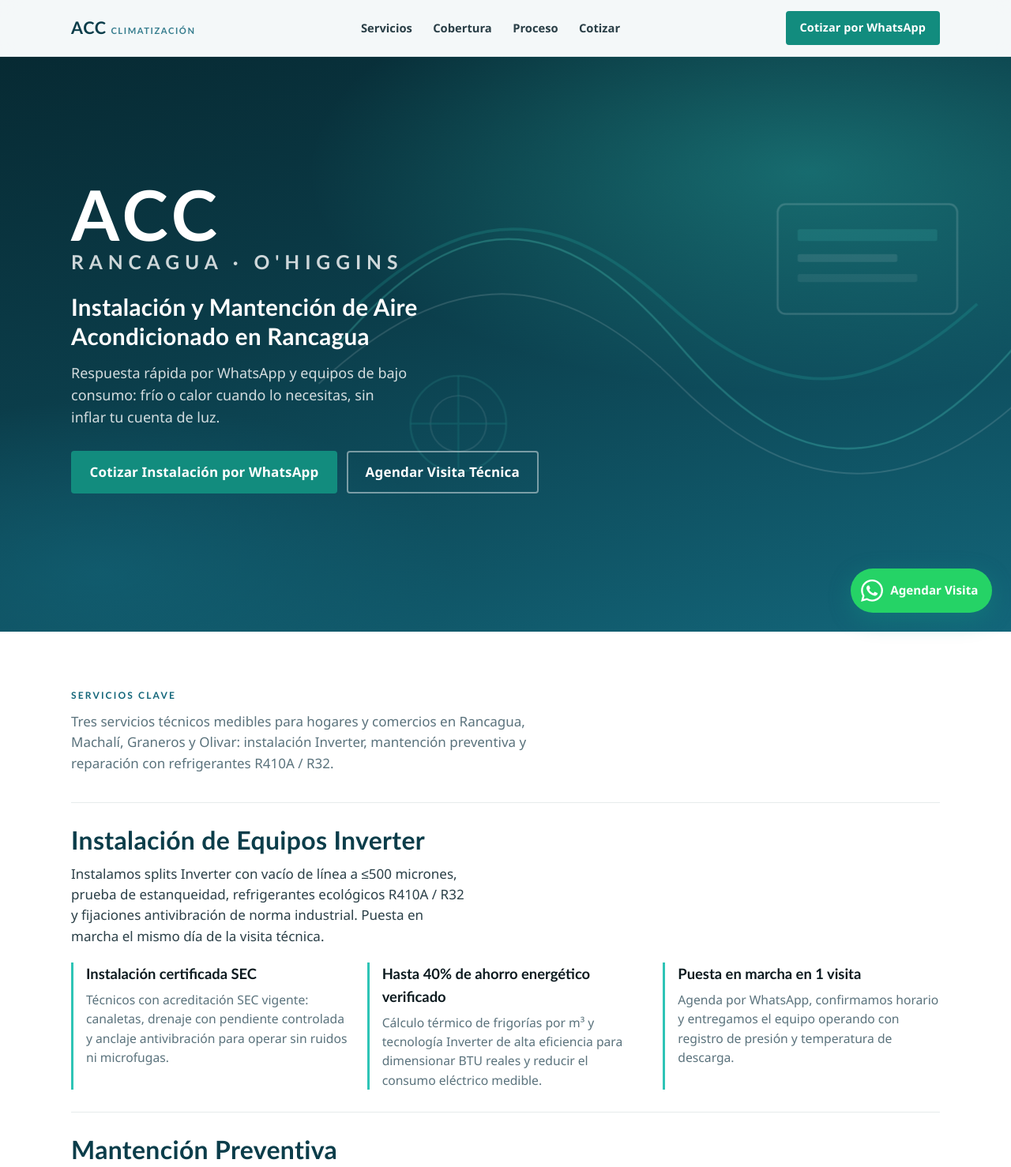
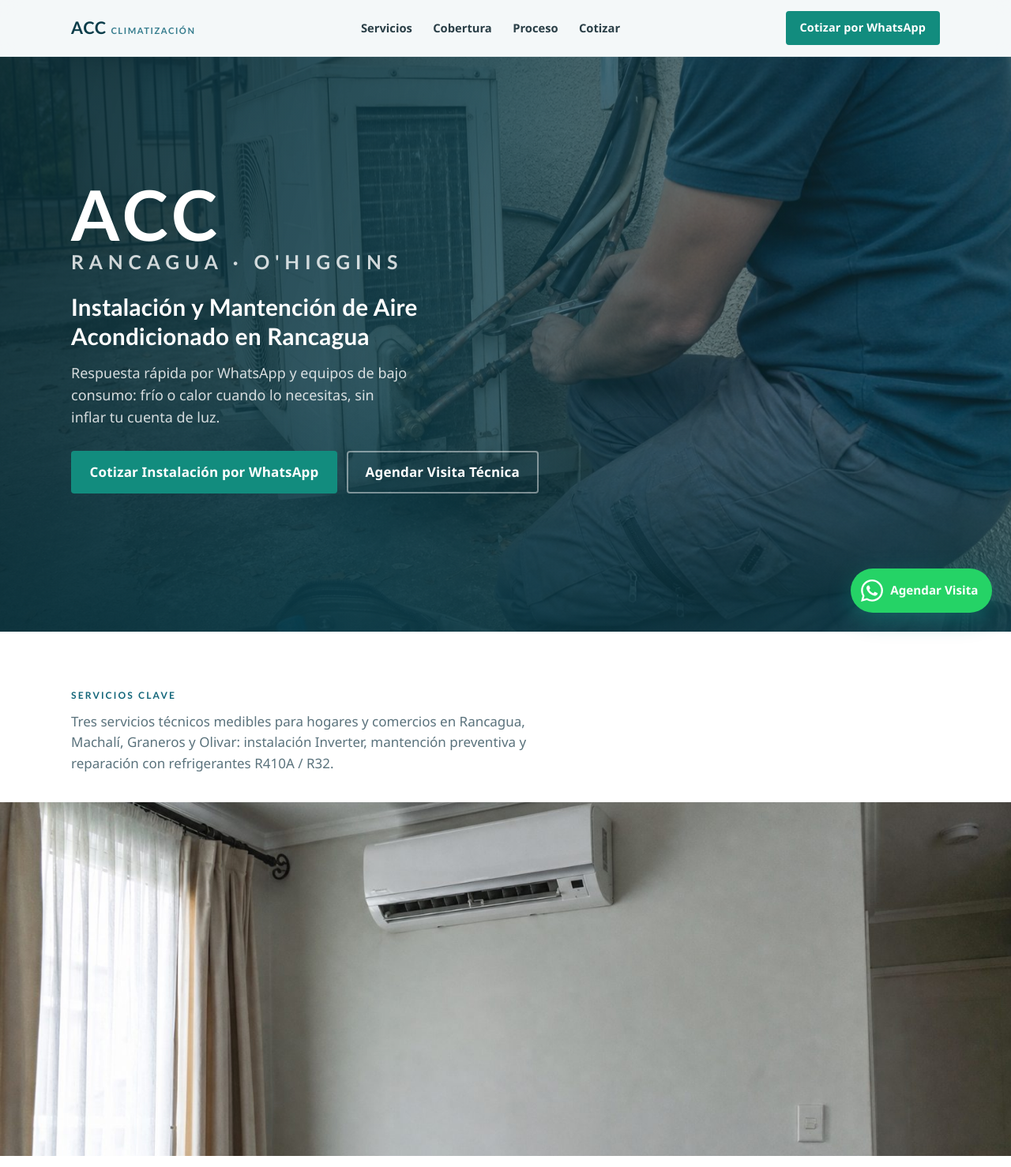
Before and after one commit to zerobitcl/accrancagua, a plain HTML site: page index.html in a window 1280 px wide. Shown: the top 1478 px of the page at 79% size. Drawn offline with Linux system fonts and the light colour scheme.

Commit message:
feat: enhance hero and services visuals in index.html, adding preload for hero image and improving layout and animations for better user experience

```diff
--- a/index.html
+++ b/index.html
@@ -15,6 +15,7 @@
   <link rel="icon" href="/favicon.ico" sizes="any">
   <link rel="icon" type="image/png" href="/favicon-32.png" sizes="32x32">
   <link rel="apple-touch-icon" href="/favicon-32.png">
+  <link rel="preload" as="image" href="/images/hero-instalacion-exterior.jpg" fetchpriority="high">
   <link rel="alternate" type="text/plain" title="LLMs.txt" href="https://www.celius.cl/llms.txt">
   <meta property="og:type" content="website">
   <meta property="og:locale" content="es_CL">
@@ -305,38 +306,35 @@
       overflow: hidden;
     }
 
-    .hero-bg {
+    .hero-visual {
       position: absolute;
       inset: 0;
       z-index: -2;
-      background:
-        radial-gradient(ellipse 90% 70% at 80% 20%, rgba(46, 196, 182, 0.35), transparent 55%),
-        radial-gradient(ellipse 70% 60% at 10% 90%, rgba(19, 102, 122, 0.55), transparent 50%),
-        linear-gradient(165deg, #072a33 0%, #0b3d4a 42%, #13667a 100%);
-    }
-
-    .hero-visual {
+      overflow: hidden;
+    }
+
+    .hero-visual img {
+      width: 100%;
+      height: 100%;
+      object-fit: cover;
+      object-position: 72% center;
+      transform: scale(1.04);
+      animation: hero-ken 22s var(--ease) infinite alternate;
+    }
+
+    .hero-bg {
       position: absolute;
       inset: 0;
       z-index: -1;
       pointer-events: none;
-      overflow: hidden;
-    }
-
-    .hero-visual svg {
-      position: absolute;
-      width: 140%;
-      max-width: none;
-      height: auto;
-      right: -20%;
-      bottom: -8%;
-      opacity: 0.22;
-      animation: drift 18s ease-in-out infinite alternate;
-    }
-
-    @keyframes drift {
-      from { transform: translate3d(0, 0, 0) scale(1); }
-      to { transform: translate3d(-4%, -2%, 0) scale(1.04); }
+      background:
+        linear-gradient(105deg, rgba(7, 42, 51, 0.92) 0%, rgba(11, 61, 74, 0.78) 42%, rgba(11, 61, 74, 0.45) 72%, rgba(19, 102, 122, 0.28) 100%),
+        linear-gradient(0deg, rgba(7, 42, 51, 0.72) 0%, transparent 42%);
+    }
+
+    @keyframes hero-ken {
+      from { transform: scale(1.04) translate3d(0, 0, 0); }
+      to { transform: scale(1.1) translate3d(-1.5%, -1%, 0); }
     }
 
     .hero-content {
@@ -447,6 +445,18 @@
     }
 
     .services { background: #fff; }
+
+    .services-visual {
+      margin: 0 0 2.75rem;
+      overflow: hidden;
+    }
+
+    .services-visual img {
+      width: 100%;
+      height: clamp(14rem, 42vw, 26rem);
+      object-fit: cover;
+      object-position: center 28%;
+    }
 
     .service-block {
       padding: 1.75rem 0;
@@ -847,11 +857,18 @@
         font-size: 1.125rem;
       }
 
-      .hero-visual svg {
-        width: 78%;
-        right: -5%;
-        bottom: 5%;
-        opacity: 0.28;
+      .hero-visual img {
+        object-position: 68% center;
+      }
+
+      .services-visual {
+        margin-left: calc(50% - 50vw);
+        margin-right: calc(50% - 50vw);
+        width: 100vw;
+      }
+
+      .services-visual img {
+        height: clamp(20rem, 36vw, 28rem);
       }
 
       .benefit-grid {
@@ -904,12 +921,16 @@
       .brand-hero,
       .hero-lead,
       .hero-actions,
-      .hero-visual svg,
+      .hero-visual img,
       .pin,
       .reveal {
         animation: none !important;
         transition: none !important;
         opacity: 1;
+        transform: none;
+      }
+
+      .hero-visual img {
         transform: none;
       }
     }
@@ -938,9 +959,9 @@
         "inLanguage": "es-CL",
         "primaryImageOfPage": {
           "@type": "ImageObject",
-          "url": "https://www.celius.cl/og-image.jpg",
-          "width": 1200,
-          "height": 630
+          "url": "https://www.celius.cl/images/hero-instalacion-exterior.jpg",
+          "width": 1536,
+          "height": 1024
         }
       },
       {
@@ -951,7 +972,11 @@
         "description": "ACC Climatización instala, mantiene y repara aire acondicionado Inverter en Rancagua, Machalí, Graneros y Olivar. Técnicos con acreditación SEC vigente, refrigerantes ecológicos R410A / R32, fijaciones antivibración de norma industrial y hasta 40% de ahorro energético verificado mediante cálculo térmico de frigorías por m³.",
         "url": "https://www.celius.cl/",
         "telephone": "+56926225041",
-        "image": "https://www.celius.cl/og-image.jpg",
+        "image": [
+          "https://www.celius.cl/images/hero-instalacion-exterior.jpg",
+          "https://www.celius.cl/images/servicios-unidad-interior.jpg",
+          "https://www.celius.cl/og-image.jpg"
+        ],
         "logo": "https://www.celius.cl/og-image.jpg",
         "priceRange": "$$",
         "currenciesAccepted": "CLP",
@@ -1130,22 +1155,17 @@
 
   <main>
     <section class="hero" aria-labelledby="hero-heading">
+      <div class="hero-visual">
+        <img
+          src="/images/hero-instalacion-exterior.jpg"
+          alt="Técnico ACC instalando unidad exterior de aire acondicionado en Rancagua"
+          width="1536"
+          height="1024"
+          fetchpriority="high"
+          decoding="async"
+        >
+      </div>
       <div class="hero-bg" aria-hidden="true"></div>
-      <div class="hero-visual" aria-hidden="true">
-        <svg viewBox="0 0 800 520" fill="none" xmlns="http://www.w3.org/2000/svg" role="img">
-          <title>Flujo de aire acondicionado</title>
-          <path d="M80 260c120-140 220-140 340 0s220 140 340 0" stroke="#5EEAD4" stroke-width="2" opacity="0.9"/>
-          <path d="M60 300c130-120 240-120 360 0s240 120 360 0" stroke="#fff" stroke-width="1.5" opacity="0.5"/>
-          <path d="M100 220c110-100 200-100 310 0s200 100 310 0" stroke="#2EC4B6" stroke-width="3" opacity="0.7"/>
-          <rect x="520" y="120" width="180" height="110" rx="8" stroke="#fff" stroke-width="2" opacity="0.55"/>
-          <rect x="540" y="145" width="140" height="12" rx="2" fill="#5EEAD4" opacity="0.45"/>
-          <rect x="540" y="170" width="100" height="8" rx="2" fill="#fff" opacity="0.35"/>
-          <rect x="540" y="190" width="120" height="8" rx="2" fill="#fff" opacity="0.25"/>
-          <circle cx="200" cy="340" r="48" stroke="#5EEAD4" stroke-width="2" opacity="0.4"/>
-          <circle cx="200" cy="340" r="28" stroke="#fff" stroke-width="1.5" opacity="0.35"/>
-          <path d="M200 292v96M152 340h96" stroke="#2EC4B6" stroke-width="2" opacity="0.5"/>
-        </svg>
-      </div>
       <div class="hero-content">
         <p class="brand-hero">ACC<span>Rancagua · O'Higgins</span></p>
         <h1 id="hero-heading">Instalación y Mantención de Aire Acondicionado en Rancagua</h1>
@@ -1163,6 +1183,17 @@
           <span class="eyebrow">Servicios clave</span>
           <p>Tres servicios técnicos medibles para hogares y comercios en Rancagua, Machalí, Graneros y Olivar: instalación Inverter, mantención preventiva y reparación con refrigerantes R410A / R32.</p>
         </div>
+
+        <figure class="services-visual reveal">
+          <img
+            src="/images/servicios-unidad-interior.jpg"
+            alt="Equipo split Inverter instalado en living de vivienda en la Región de O'Higgins"
+            width="1536"
+            height="1024"
+            loading="lazy"
+            decoding="async"
+          >
+        </figure>
 
         <article class="service-block reveal" id="instalacion">
           <h2>Instalación de Equipos Inverter</h2>
```
